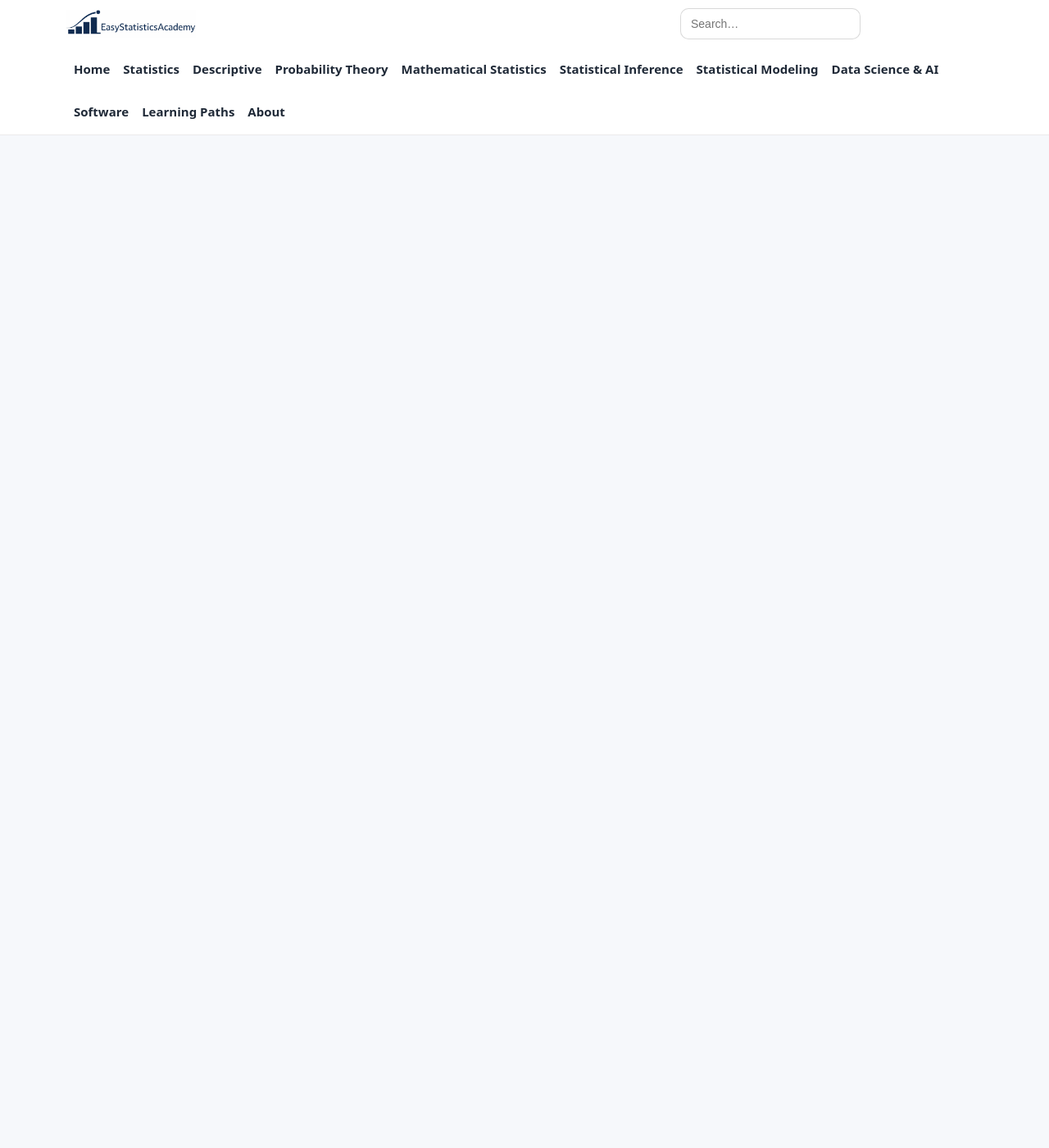
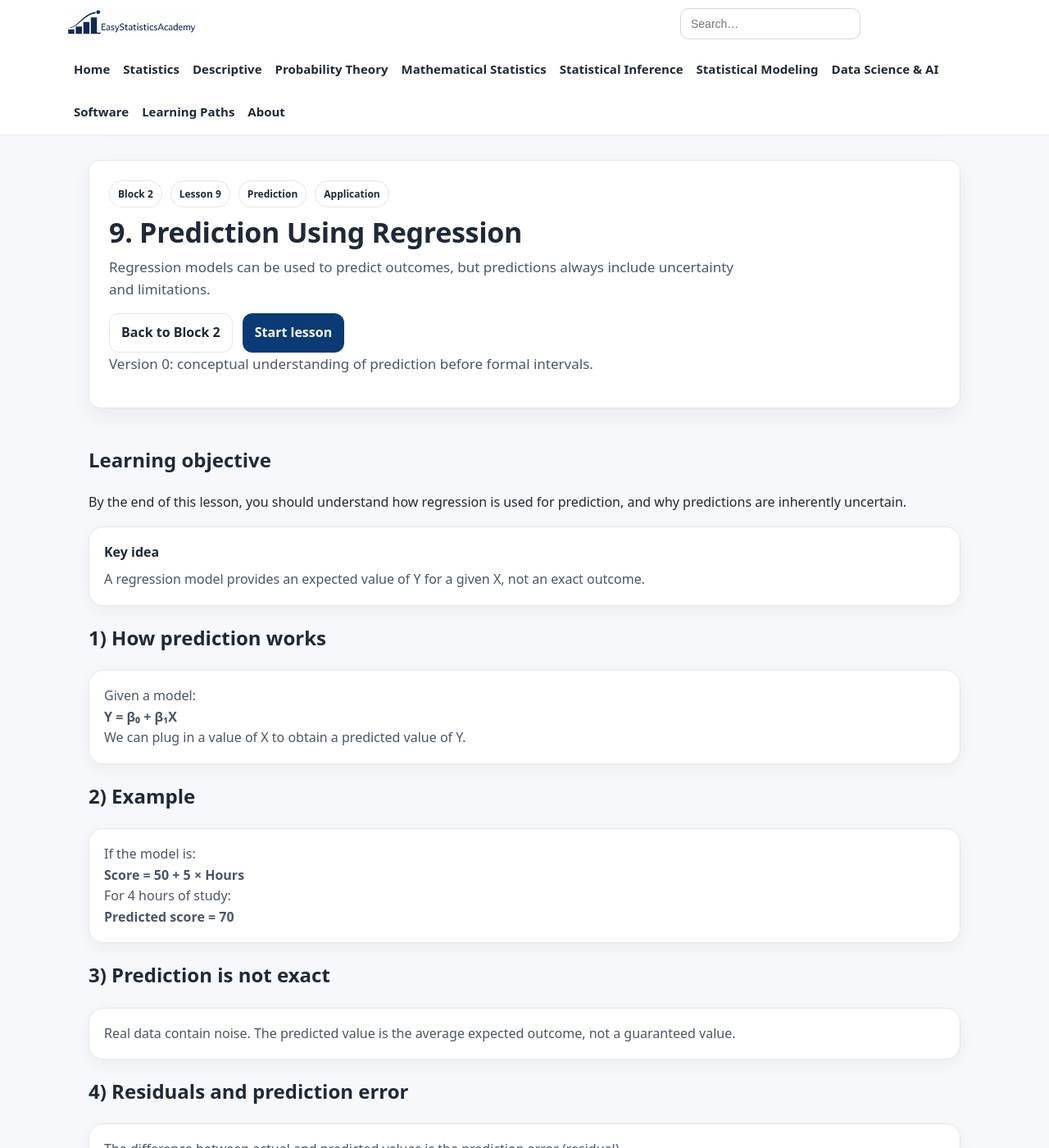
Before and after one commit to ammar-homaida-statistics/easystatisticsacademy, a Jekyll site: the page built from modeling/simple-linear-regression/prediction/index.md, in a window 1280 px wide and 1400 px high, scrolled down 221 px. Shown: the whole window at 82% size. Built offline with Jekyll 4.4.1, drawn with Linux system fonts in a browser that asks for light colours; our own code applies the rules of GitHub Pages for plain Markdown files; before the commit the page ends 900 px from its top, so only the background shows below that; some of the changed text lies outside the part shown.

Commit message:
Add lesson content

```diff
--- a/modeling/simple-linear-regression/prediction/index.md
+++ b/modeling/simple-linear-regression/prediction/index.md
@@ -1 +1,171 @@
-coming soon
+---
+layout: default
+title: 9. Prediction Using Regression
+permalink: /modeling/simple-linear-regression/prediction/
+sidebar: false
+---
+
+<!-- UNDER CONSTRUCTION -->
+<section class="section section-slim">
+  <div class="callout" style="background:#fff4e5; border:2px solid #ff9800; padding:2rem; border-radius:12px;">
+    <h2 style="color:#e65100;">🚧 Lesson Under Construction</h2>
+    <p>
+      Version 0 focuses on prediction logic using regression.
+      Uncertainty and prediction intervals will be added later.
+    </p>
+  </div>
+</section>
+
+<!-- ✅ Update last visited lesson -->
+<script>
+(function () {
+  localStorage.setItem("esa_continue_modeling_slr_lesson_v0", JSON.stringify({
+    url: "/modeling/simple-linear-regression/prediction/",
+    label: "Lesson 9 — Prediction",
+    ts: Date.now()
+  }));
+})();
+</script>
+
+<!-- HERO -->
+<section class="hero hero-section">
+  <div class="hero-card">
+
+    <div class="badge-row">
+      <span class="badge">Block 2</span>
+      <span class="badge">Lesson 9</span>
+      <span class="badge">Prediction</span>
+      <span class="badge">Application</span>
+    </div>
+
+    <h1>9. Prediction Using Regression</h1>
+
+    <p class="lead">
+      Regression models can be used to predict outcomes,
+      but predictions always include uncertainty and limitations.
+    </p>
+
+    <div class="hero-actions">
+      <a class="btn btn-outline" href="/modeling/simple-linear-regression/">Back to Block 2</a>
+      <a class="btn" href="#lesson">Start lesson</a>
+    </div>
+
+    <p class="muted-mini">
+      Version 0: conceptual understanding of prediction before formal intervals.
+    </p>
+
+  </div>
+</section>
+
+<!-- LESSON -->
+<section class="section" id="lesson">
+
+  <h2>Learning objective</h2>
+  <p>
+    By the end of this lesson, you should understand how regression is used for prediction,
+    and why predictions are inherently uncertain.
+  </p>
+
+  <div class="card">
+    <h3>Key idea</h3>
+    <p>
+      A regression model provides an expected value of Y for a given X,
+      not an exact outcome.
+    </p>
+  </div>
+
+  <h2>1) How prediction works</h2>
+  <div class="card">
+    <p>
+      Given a model:
+    </p>
+    <p><strong>Y = β₀ + β₁X</strong></p>
+    <p>
+      We can plug in a value of X to obtain a predicted value of Y.
+    </p>
+  </div>
+
+  <h2>2) Example</h2>
+  <div class="card">
+    <p>
+      If the model is:
+    </p>
+    <p><strong>Score = 50 + 5 × Hours</strong></p>
+    <p>
+      For 4 hours of study:
+    </p>
+    <p><strong>Predicted score = 70</strong></p>
+  </div>
+
+  <h2>3) Prediction is not exact</h2>
+  <div class="card">
+    <p>
+      Real data contain noise. The predicted value is the average expected outcome,
+      not a guaranteed value.
+    </p>
+  </div>
+
+  <h2>4) Residuals and prediction error</h2>
+  <div class="card">
+    <p>
+      The difference between actual and predicted values is the prediction error (residual).
+    </p>
+  </div>
+
+  <h2>5) Interpolation vs extrapolation</h2>
+  <div class="card">
+    <ul>
+      <li><strong>Interpolation</strong> → predicting within observed data range (safer)</li>
+      <li><strong>Extrapolation</strong> → predicting outside data range (risky)</li>
+    </ul>
+  </div>
+
+  <h2>6) Why predictions can fail</h2>
+  <div class="card">
+    <ul>
+      <li>Model is misspecified</li>
+      <li>Important variables are missing</li>
+      <li>Assumptions are violated</li>
+      <li>Extrapolation beyond data</li>
+    </ul>
+  </div>
+
+  <h2>7) Prediction vs explanation</h2>
+  <div class="card">
+    <p>
+      A model can predict well without explaining causality,
+      and explain relationships without predicting accurately.
+    </p>
+  </div>
+
+  <h2>8) Why this matters</h2>
+  <div class="card">
+    <p>
+      Prediction is widely used in real applications,
+      but misuse leads to overconfidence and incorrect decisions.
+    </p>
+  </div>
+
+  <div class="card">
+    <h3>Outcome of this lesson</h3>
+    <ul>
+      <li>Use regression for prediction</li>
+      <li>Understand prediction as expected value</li>
+      <li>Distinguish interpolation vs extrapolation</li>
+      <li>Recognize sources of prediction error</li>
+      <li>Avoid overconfidence in predictions</li>
+    </ul>
+  </div>
+
+  <div class="card">
+    <h3>Next step</h3>
+    <p>
+      Now we extend regression to multiple predictors,
+      allowing more realistic modeling.
+    </p>
+    <a class="btn" href="/modeling/multiple-regression/">
+      Go to Block 3 — Multiple Regression →
+    </a>
+  </div>
+
+</section>
```
